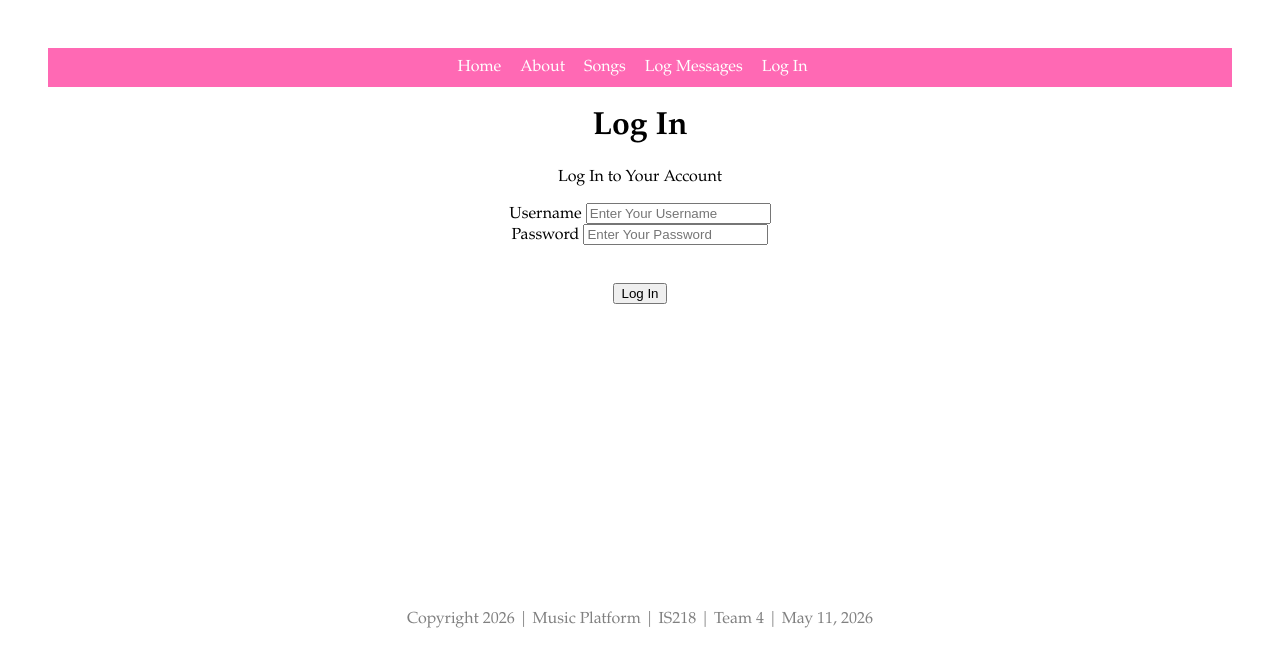
After one commit to zgnhauc/musicapp, a Django app: page /login/ in a window 1280 px wide. The commit adds this page. Shown: the top 667 px of the page. Run offline with Django 5.2, Linux system fonts and the light colour scheme.

Commit message:
added log in and log out along with messages that notify you if you've been signed in. the pages change based on if you are logged in or out. i also added authentication.

```diff
--- /dev/null
+++ b/music/templates/music/login.html
@@ -0,0 +1,6 @@
+{% extends 'musicplatform/layout.html' %}
+{% block content %}
+<h1>Log In</h1>
+<p>Log In to Your Account</p>
+<p>Team: Josue Ortiz, Ambrose Mcahee, Annie Nguyen, Julia Navarro, Slobodan Malinkov</p>
+{% endblock %}
--- a/music/views.py
+++ b/music/views.py
@@ -1,5 +1,7 @@
-from django.shortcuts import render, get_object_or_404
+from django.shortcuts import render, get_object_or_404, redirect
 from .models import LogMessage, Song, Rating
+from django.contrib.auth import authenticate, login, logout
+from django.contrib import messages
 
 def home(request):
     logs = LogMessage.objects.all()
@@ -23,3 +25,24 @@ def song_detail(request, song_id):
         ratings = Rating.objects.filter(song=song)
 
     return render(request, 'music/song_detail.html', {'song': song, 'ratings': ratings})
+
+## julia working on login/logout
+def login_user(request):
+    if request.method == "POST":
+        username = request.POST['username']
+        password = request.POST['password']
+        user = authenticate(request, username=username, password=password)
+        if user is not None:
+            login(request, user)
+            messages.success(request, ("You have been logged in!"))
+            return redirect('home')
+        else:
+            messages.success(request, ("There was an error, please try again. "))
+            return redirect('login')
+    else:
+        return render(request, 'musicplatform/login.html', {})
+
+def logout_user(request):
+    logout(request)
+    messages.success(request, ("You have been logged out. Thank you for using our app!"))
+    return redirect('home')
--- a/musicplatform/templates/musicplatform/layout.html
+++ b/musicplatform/templates/musicplatform/layout.html
@@ -13,16 +13,27 @@
             <a href="/" style="color: white; margin-right: 15px; text-decoration: none;">Home</a>
             <a href="/about/" style="color: white; margin-right: 15px; text-decoration: none;">About</a>
             <a href="/songs/" style="color: white; margin-right: 15px; text-decoration: none;">Songs</a>
-            <a href="{% url 'home' %}" style="color: white; text-decoration: none;">Log Messages</a>
+            <a href="{% url 'home' %}" style="color: white; text-decoration: none; margin-right: 15px; ">Log Messages</a>
+            {% if user.is_authenticated %}
+                <a href="{% url 'logout' %}" style="color: white; text-decoration: none; margin-right: 15px; ">Log Out</a>
+            {% else %}
+                <a href="{% url 'login' %}" style="color: white; text-decoration: none; margin-right: 15px; ">Log In</a>
+            {% endif %}
         </nav>
+        {% if messages %}
+            {% for message in messages%}
 
+               <h2 style = "font-weight: bold; font-style: italic;">{{message}}</h2>
+
+            {% endfor %}
+        {% endif %}
         <div class="container">
             {% block content %}
             {% endblock %}
         </div>
 
         <footer style="margin-top: 40px;">
-            <p>Copyright 2024 | Music Platform | IS218 | Annie Nguyen | April 9, 2026</p>
+            <p>Copyright 2026 | Music Platform | IS218 | Team 4 | May 11, 2026</p>
         </footer>
     </body>
 </html>
--- /dev/null
+++ b/musicplatform/templates/musicplatform/login.html
@@ -0,0 +1,25 @@
+{% extends 'musicplatform/layout.html' %}
+{% block content %}
+<h1>Log In</h1>
+<p>Log In to Your Account</p>
+<form method = "POST" action="{% url 'login' %}">
+    {% csrf_token %}
+  <div class="mb-3">
+     <label for="exampleInputPassword1" class="form-label">Username</label>
+    <input type="text" class="form-control" name="username" placeholder="Enter Your Username">
+  </div>
+  <div class="mb-3">
+    <label for="exampleInputPassword1" class="form-label">Password</label>
+    <input type="password" class="form-control" name="password" placeholder="Enter Your Password">
+  </div>
+  <br/><br/>
+  <button type="submit" class="btn btn-primary">Log In</button>
+</form>
+<br/><br/>
+<br/><br/>
+<br/><br/>
+<br/><br/>
+<br/><br/>
+<br/><br/>
+<br/><br/>
+{% endblock %}
--- a/musicplatform/urls.py
+++ b/musicplatform/urls.py
@@ -24,6 +24,8 @@ urlpatterns = [
     path('about/', views.about),
     path('songs/', views.songs, name='songs'),
     path('songs/<int:song_id>/', views.song_detail, name='song_detail'),
+    path('login/', views.login_user, name='login'),
+    path('logout/', views.logout_user, name='logout'),
 ]
 
 from django.contrib.staticfiles.urls import staticfiles_urlpatterns
```
Also changed, not shown: musicplatform/views.py (+24 -1 lines), README.md, db.sqlite3.
